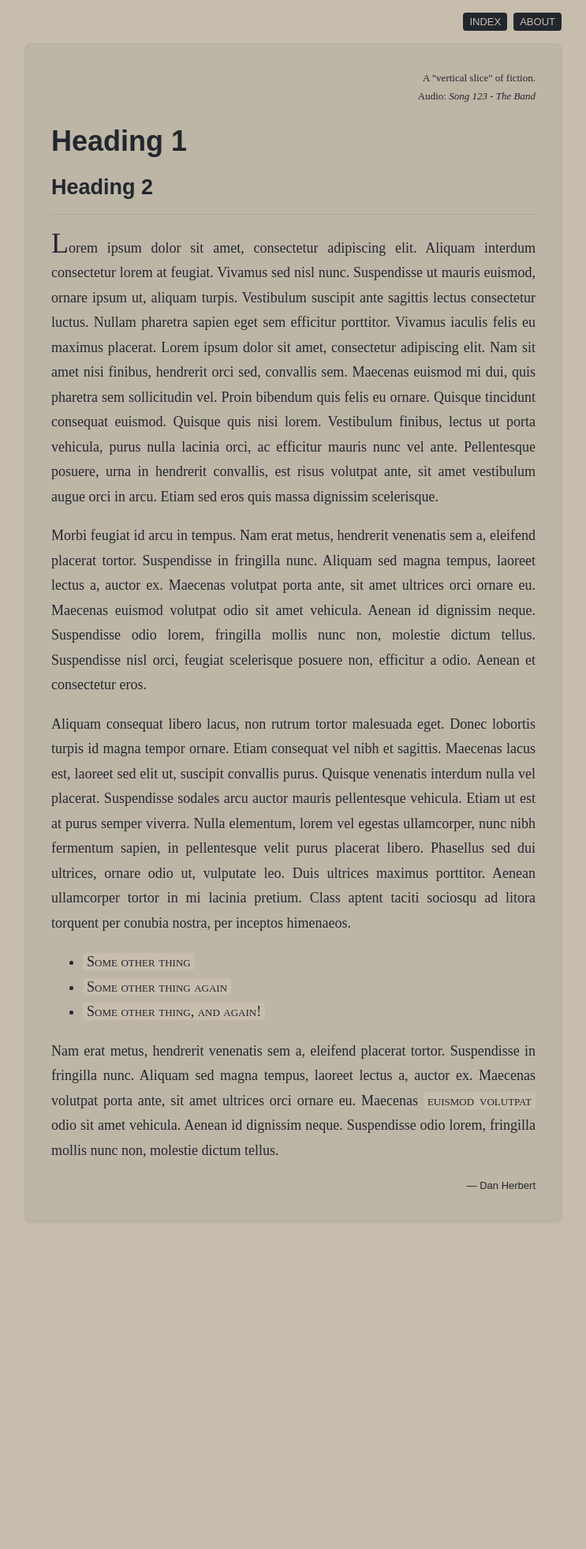
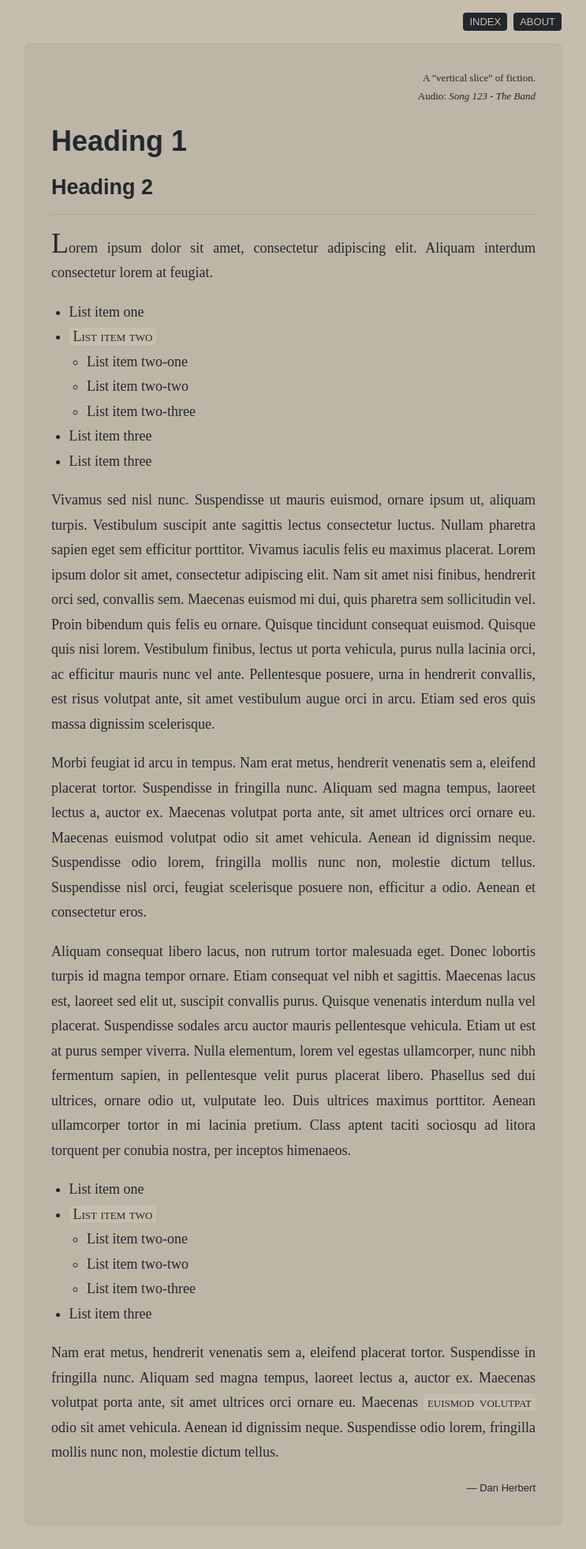
Before and after one commit to pocketninja/jekyll-theme-proseus, a Jekyll site: the page built from index.md, in a window 1280 px wide. Shown: the whole page at 79% size, without its empty margins (268-1011 px from the left). Built offline with Jekyll 4.4.1, drawn with Linux system fonts in a browser that asks for light colours; before the commit the page ends 1579 px from its top, so only the background shows below that.

Commit message:
Improve horizontal padding a bit for small screens

```diff
--- a/_sass/base.scss
+++ b/_sass/base.scss
@@ -16,8 +16,13 @@
 .wrapper {
   max-width: var(--max-width);
   margin: auto auto calc(var(--base-gutter) * 2);
-  padding-left: calc(var(--base-gutter) * 2);
-  padding-right: calc(var(--base-gutter) * 2);
+
+  padding: 0 var(--base-gutter);
+
+  @media (min-width: 519px) {
+    padding: 0 calc(var(--base-gutter) * 2);
+  }
+
 }
 
 h1, h2, h3, h4, h5, h6 {
@@ -60,7 +65,11 @@
 }
 
 main {
-  padding: calc(var(--base-gutter) * 2);
+  padding: var(--base-gutter);
+
+  @media (min-width: 519px) {
+    padding: calc(var(--base-gutter) * 2);
+  }
 
   font-size: var(--content-font-size);
   line-height: var(--content-line-height);
@@ -118,4 +127,8 @@
     border: 0;
     border-bottom: 1px solid var(--color-foreground);
   }
+
+  ul, ol {
+    padding: 0 0 0 1.25em;
+  }
 }
--- a/index.md
+++ b/index.md
@@ -6,21 +6,52 @@
 type: slice
 ---
 
-
 # Heading 1
 
 ## Heading 2
 
 ---
 
-Lorem ipsum dolor sit amet, consectetur adipiscing elit. Aliquam interdum consectetur lorem at feugiat. Vivamus sed nisl nunc. Suspendisse ut mauris euismod, ornare ipsum ut, aliquam turpis. Vestibulum suscipit ante sagittis lectus consectetur luctus. Nullam pharetra sapien eget sem efficitur porttitor. Vivamus iaculis felis eu maximus placerat. Lorem ipsum dolor sit amet, consectetur adipiscing elit. Nam sit amet nisi finibus, hendrerit orci sed, convallis sem. Maecenas euismod mi dui, quis pharetra sem sollicitudin vel. Proin bibendum quis felis eu ornare. Quisque tincidunt consequat euismod. Quisque quis nisi lorem. Vestibulum finibus, lectus ut porta vehicula, purus nulla lacinia orci, ac efficitur mauris nunc vel ante. Pellentesque posuere, urna in hendrerit convallis, est risus volutpat ante, sit amet vestibulum augue orci in arcu. Etiam sed eros quis massa dignissim scelerisque.
+Lorem ipsum dolor sit amet, consectetur adipiscing elit. Aliquam interdum consectetur lorem at feugiat.
 
-Morbi feugiat id arcu in tempus. Nam erat metus, hendrerit venenatis sem a, eleifend placerat tortor. Suspendisse in fringilla nunc. Aliquam sed magna tempus, laoreet lectus a, auctor ex. Maecenas volutpat porta ante, sit amet ultrices orci ornare eu. Maecenas euismod volutpat odio sit amet vehicula. Aenean id dignissim neque. Suspendisse odio lorem, fringilla mollis nunc non, molestie dictum tellus. Suspendisse nisl orci, feugiat scelerisque posuere non, efficitur a odio. Aenean et consectetur eros.
+* List item one
+* [List item two](some-other-thing.md)
+  * List item two-one
+  * List item two-two
+  * List item two-three
+* List item three
+* List item three
 
-Aliquam consequat libero lacus, non rutrum tortor malesuada eget. Donec lobortis turpis id magna tempor ornare. Etiam consequat vel nibh et sagittis. Maecenas lacus est, laoreet sed elit ut, suscipit convallis purus. Quisque venenatis interdum nulla vel placerat. Suspendisse sodales arcu auctor mauris pellentesque vehicula. Etiam ut est at purus semper viverra. Nulla elementum, lorem vel egestas ullamcorper, nunc nibh fermentum sapien, in pellentesque velit purus placerat libero. Phasellus sed dui ultrices, ornare odio ut, vulputate leo. Duis ultrices maximus porttitor. Aenean ullamcorper tortor in mi lacinia pretium. Class aptent taciti sociosqu ad litora torquent per conubia nostra, per inceptos himenaeos.
+Vivamus sed nisl nunc. Suspendisse ut mauris euismod, ornare ipsum ut, aliquam turpis. Vestibulum suscipit ante sagittis
+lectus consectetur luctus. Nullam pharetra sapien eget sem efficitur porttitor. Vivamus iaculis felis eu maximus
+placerat. Lorem ipsum dolor sit amet, consectetur adipiscing elit. Nam sit amet nisi finibus, hendrerit orci sed,
+convallis sem. Maecenas euismod mi dui, quis pharetra sem sollicitudin vel. Proin bibendum quis felis eu ornare. Quisque
+tincidunt consequat euismod. Quisque quis nisi lorem. Vestibulum finibus, lectus ut porta vehicula, purus nulla lacinia
+orci, ac efficitur mauris nunc vel ante. Pellentesque posuere, urna in hendrerit convallis, est risus volutpat ante, sit
+amet vestibulum augue orci in arcu. Etiam sed eros quis massa dignissim scelerisque.
 
-* [Some other thing](some-other-thing.md)
-* [Some other thing again](some-other-thing.md)
-* [Some other thing, and again!](some-other-thing.md)
+Morbi feugiat id arcu in tempus. Nam erat metus, hendrerit venenatis sem a, eleifend placerat tortor. Suspendisse in
+fringilla nunc. Aliquam sed magna tempus, laoreet lectus a, auctor ex. Maecenas volutpat porta ante, sit amet ultrices
+orci ornare eu. Maecenas euismod volutpat odio sit amet vehicula. Aenean id dignissim neque. Suspendisse odio lorem,
+fringilla mollis nunc non, molestie dictum tellus. Suspendisse nisl orci, feugiat scelerisque posuere non, efficitur a
+odio. Aenean et consectetur eros.
 
-Nam erat metus, hendrerit venenatis sem a, eleifend placerat tortor. Suspendisse in fringilla nunc. Aliquam sed magna tempus, laoreet lectus a, auctor ex. Maecenas volutpat porta ante, sit amet ultrices orci ornare eu. Maecenas [euismod volutpat](some-other-thing.md) odio sit amet vehicula. Aenean id dignissim neque. Suspendisse odio lorem, fringilla mollis nunc non, molestie dictum tellus.
+Aliquam consequat libero lacus, non rutrum tortor malesuada eget. Donec lobortis turpis id magna tempor ornare. Etiam
+consequat vel nibh et sagittis. Maecenas lacus est, laoreet sed elit ut, suscipit convallis purus. Quisque venenatis
+interdum nulla vel placerat. Suspendisse sodales arcu auctor mauris pellentesque vehicula. Etiam ut est at purus semper
+viverra. Nulla elementum, lorem vel egestas ullamcorper, nunc nibh fermentum sapien, in pellentesque velit purus
+placerat libero. Phasellus sed dui ultrices, ornare odio ut, vulputate leo. Duis ultrices maximus porttitor. Aenean
+ullamcorper tortor in mi lacinia pretium. Class aptent taciti sociosqu ad litora torquent per conubia nostra, per
+inceptos himenaeos.
+
+* List item one
+* [List item two](some-other-thing.md)
+  * List item two-one
+  * List item two-two
+  * List item two-three
+* List item three
+
+Nam erat metus, hendrerit venenatis sem a, eleifend placerat tortor. Suspendisse in fringilla nunc. Aliquam sed magna
+tempus, laoreet lectus a, auctor ex. Maecenas volutpat porta ante, sit amet ultrices orci ornare eu.
+Maecenas [euismod volutpat](some-other-thing.md) odio sit amet vehicula. Aenean id dignissim neque. Suspendisse odio
+lorem, fringilla mollis nunc non, molestie dictum tellus.
```
